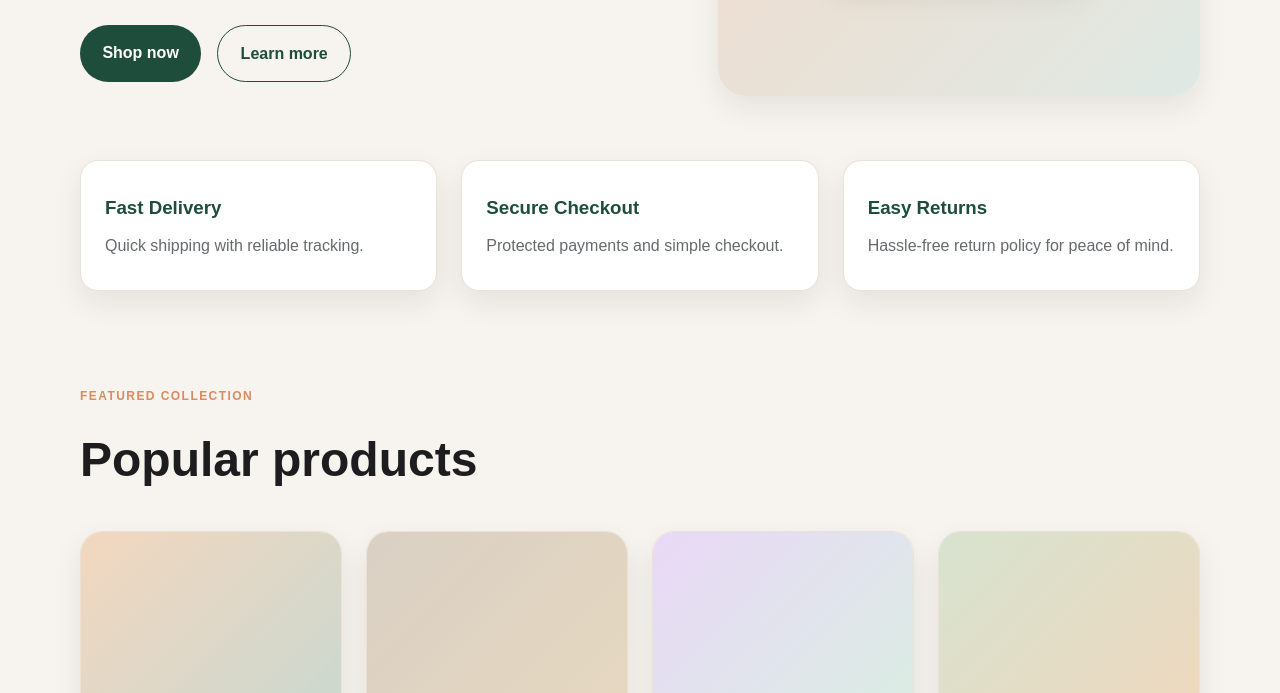
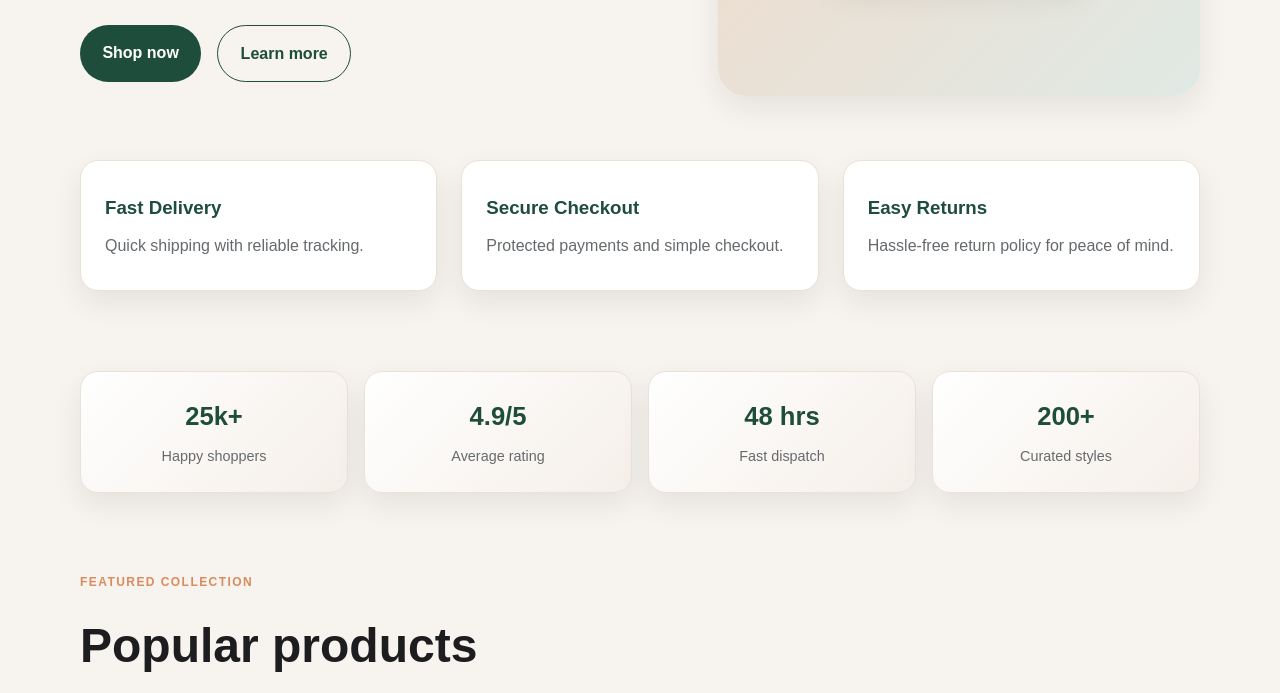
Before and after one commit to SujaySMR/Ecom, a plain HTML site: page index.html in a window 1280 px wide. Shown: the part 483-1176 px from the top of the page. Drawn offline with Linux system fonts and the light colour scheme.

Commit message:
Release 1

```diff
--- a/index.html
+++ b/index.html
@@ -56,6 +56,25 @@
         <div class="feature">
           <h3>Easy Returns</h3>
           <p>Hassle-free return policy for peace of mind.</p>
+        </div>
+      </section>
+
+      <section class="stats-strip container" aria-label="Store statistics">
+        <div class="stat-box">
+          <strong>25k+</strong>
+          <span>Happy shoppers</span>
+        </div>
+        <div class="stat-box">
+          <strong>4.9/5</strong>
+          <span>Average rating</span>
+        </div>
+        <div class="stat-box">
+          <strong>48 hrs</strong>
+          <span>Fast dispatch</span>
+        </div>
+        <div class="stat-box">
+          <strong>200+</strong>
+          <span>Curated styles</span>
         </div>
       </section>
 
--- a/style.css
+++ b/style.css
@@ -213,6 +213,34 @@ img {
   color: var(--muted);
 }
 
+.stats-strip {
+  display: grid;
+  grid-template-columns: repeat(4, minmax(0, 1fr));
+  gap: 1rem;
+  margin: 0 auto 4rem;
+}
+
+.stat-box {
+  background: linear-gradient(135deg, #ffffff, #f5efe9);
+  border: 1px solid var(--border);
+  border-radius: 18px;
+  padding: 1.5rem 1rem;
+  text-align: center;
+  box-shadow: var(--shadow);
+}
+
+.stat-box strong {
+  display: block;
+  color: var(--primary);
+  font-size: clamp(1.4rem, 2vw, 2.1rem);
+  margin-bottom: 0.35rem;
+}
+
+.stat-box span {
+  color: var(--muted);
+  font-size: 0.9rem;
+}
+
 .catalog {
   padding: 1rem 0 5rem;
 }
@@ -373,6 +401,7 @@ img {
   }
 
   .features,
+  .stats-strip,
   .product-grid,
   .promo-content {
     grid-template-columns: 1fr;
```
